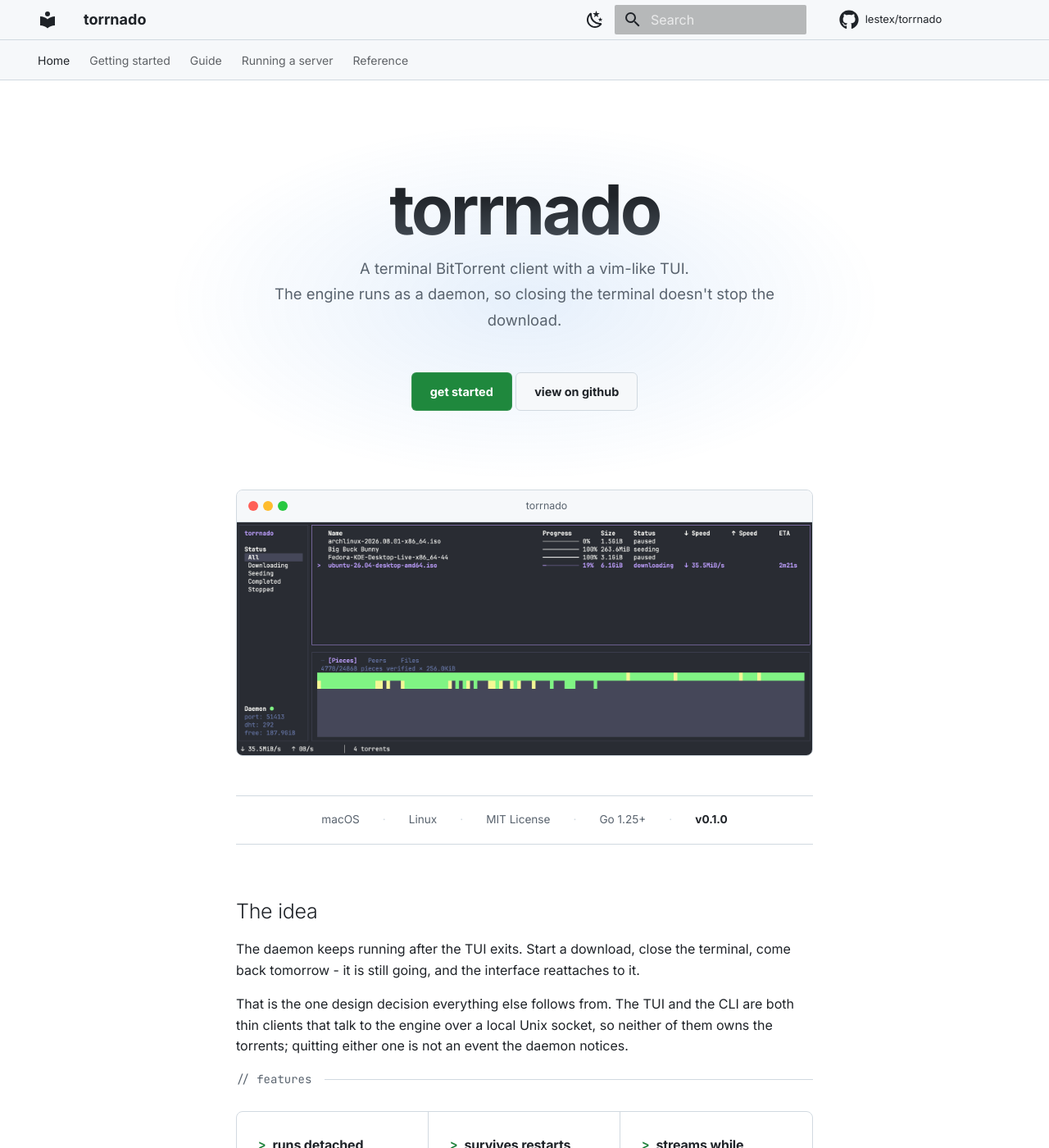
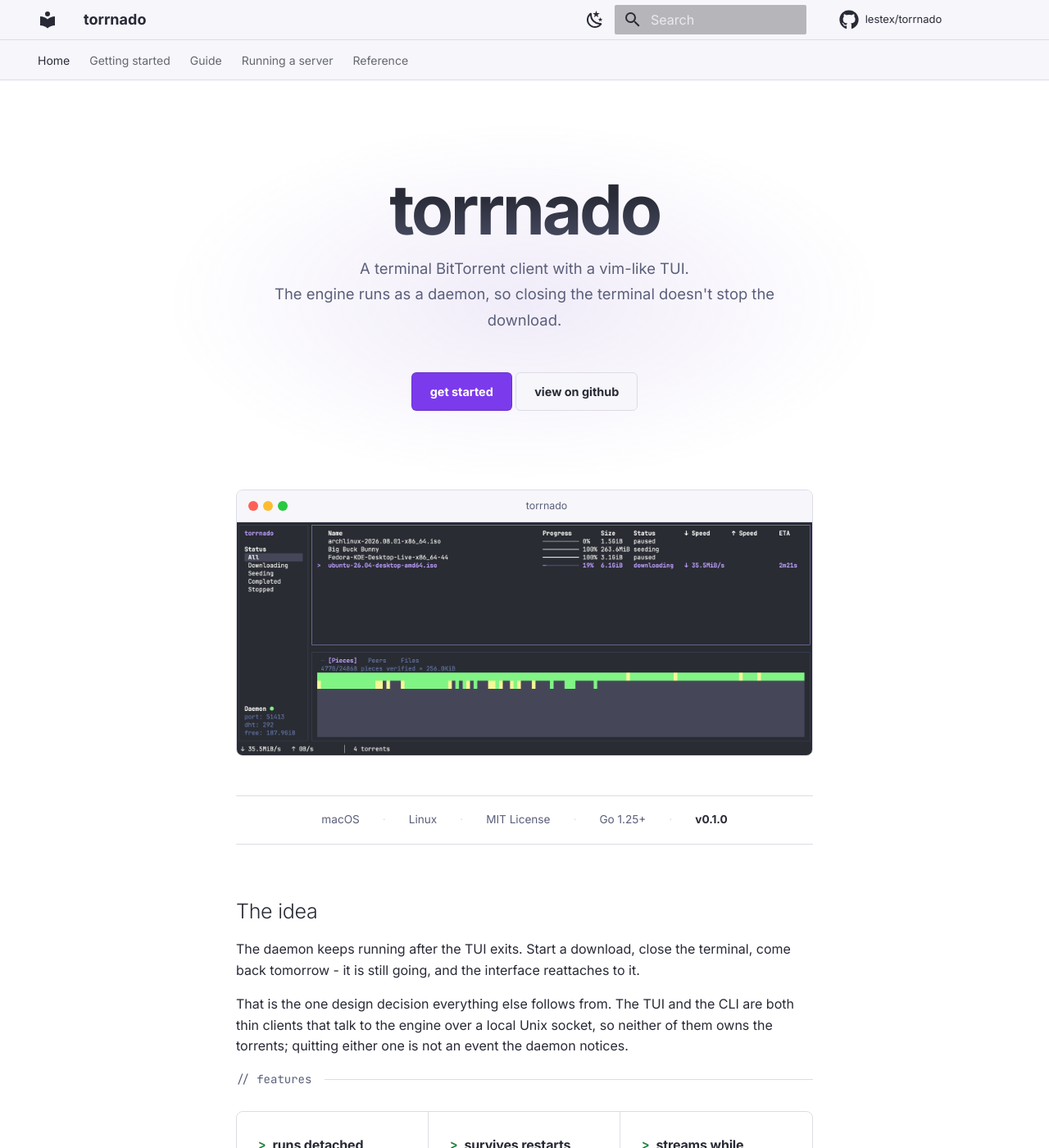
Before and after one commit to lestex/torrnado, an MkDocs documentation site: the page built from docs/index.md, in a window 1280 px wide and 1400 px high. Shown: the whole window at 82% size. Built offline with MkDocs 1.6.1 and Material for MkDocs 9.7.7, drawn with Linux system fonts in a browser that asks for light colours; comment, search, counter and statistics services are not loaded.

Commit message:
docs: the site wears the same theme the TUI does
Swaps GitHub's Primer tokens for dracula, which is what `theme` defaults
to in internal/config. The screenshot in the hero and the page around it
are now one scheme rather than two that merely coexist.

The values are copied from internal/theme/builtin.go, not sampled off the
screenshot: a capture carries the display's colour profile with it, and
every colour read back a few points adrift -- the background came out

Two places where matching exactly would have been wrong:

- dracula's Muted, #6272a4, scores 3.03 against the background. That is
  fine for short terminal labels and not for paragraphs of muted prose,
  so the site uses #8b93b8 at 4.72.
- the accent is light, so the primary button takes dark text rather than
  white. Contrast checked at 5.9.

dracula has no light counterpart, so the light scheme keeps the purple on
a neutral ground, darkened until it carries body text on white. Every
pair was measured rather than eyeballed; the lowest is 4.72.

The --gh- prefix is now --tn-, since the tokens are not GitHub's.

```diff
--- a/docs/stylesheets/torrnado.css
+++ b/docs/stylesheets/torrnado.css
@@ -1,99 +1,112 @@
 /* torrnado docs theme.
  *
- * Two jobs: repaint Material in GitHub's palette, and provide the
+ * Two jobs: repaint Material in the TUI's own palette, and provide the
  * landing-page components (hero, terminal frame, stat bar, feature grid).
  *
- * The colors are GitHub's own Primer tokens rather than approximations,
- * so a screenshot of the docs sits next to a screenshot of the repo
- * without the two looking like different products.
+ * The colors are dracula, which is what `theme` defaults to in
+ * internal/config, so the site and the screenshot on it are the same
+ * scheme rather than two that merely coexist. They are copied from
+ * internal/theme/builtin.go rather than sampled off the screenshot: a
+ * capture carries the display's color profile, and every value read back
+ * a few points adrift.
+ *
+ * Changing the site's colors means editing the two blocks below and
+ * nothing else - every rule in this file derives from these tokens.
  */
 
 /* ---------------------------------------------------------------- palette */
 
 [data-md-color-scheme="slate"] {
-  --gh-canvas: #0d1117;
-  --gh-canvas-subtle: #161b22;
-  --gh-canvas-inset: #010409;
-  --gh-border: #30363d;
-  --gh-border-muted: #21262d;
-  --gh-fg: #e6edf3;
-  --gh-fg-muted: #8b949e;
-  --gh-accent: #4493f8;
-  --gh-success: #3fb950;
-  --gh-btn: #238636;
-  --gh-btn-hover: #2ea043;
+  /* dracula, the TUI's default theme, taken from internal/theme/builtin.go
+   * rather than sampled off a screenshot - a capture carries the display
+   * profile with it, and every value came out a few points adrift. */
+  --tn-canvas: #282a36;        /* Background */
+  --tn-canvas-subtle: #31333f; /* between Background and Border */
+  --tn-canvas-inset: #21222c;
+  --tn-border: #44475a;        /* Border / SelectedBg */
+  --tn-border-muted: #383a4a;
+  --tn-fg: #f8f8f2;            /* Foreground */
+  /* dracula's own Muted is #6272a4, which scores 3.03 against the
+   * background: fine for short terminal labels, not for paragraphs of
+   * muted prose. Lightened until it passes at 4.72. */
+  --tn-fg-muted: #8b93b8;
+  --tn-accent: #bd93f9;        /* Accent */
+  --tn-success: #50fa7b;       /* Success */
+  --tn-warning: #f1fa8c;       /* Warning */
+  --tn-btn: #bd93f9;
+  --tn-btn-hover: #caa9fa;
+  /* The accent is light, so the button takes dark text rather than white. */
+  --tn-btn-fg: #282a36;
 
-  --md-default-bg-color: var(--gh-canvas);
-  --md-default-fg-color: var(--gh-fg);
-  --md-default-fg-color--light: var(--gh-fg-muted);
-  --md-default-fg-color--lighter: #6e7681;
-  --md-default-fg-color--lightest: var(--gh-border-muted);
+  --md-primary-fg-color: var(--tn-canvas-subtle);
+  --md-primary-bg-color: var(--tn-fg);
+  --md-accent-fg-color: var(--tn-accent);
 
-  --md-primary-fg-color: var(--gh-canvas-subtle);
-  --md-primary-bg-color: var(--gh-fg);
-  --md-accent-fg-color: var(--gh-accent);
-
-  --md-typeset-a-color: var(--gh-accent);
-  --md-code-bg-color: var(--gh-canvas-subtle);
-  --md-code-fg-color: var(--gh-fg);
-  --md-footer-bg-color: var(--gh-canvas-inset);
-  --md-footer-bg-color--dark: var(--gh-canvas-inset);
+  --md-typeset-a-color: var(--tn-accent);
+  --md-code-bg-color: var(--tn-canvas-subtle);
+  --md-code-fg-color: var(--tn-fg);
+  --md-footer-bg-color: var(--tn-canvas-inset);
+  --md-footer-bg-color--dark: var(--tn-canvas-inset);
 }
 
 [data-md-color-scheme="default"] {
-  --gh-canvas: #ffffff;
-  --gh-canvas-subtle: #f6f8fa;
-  --gh-canvas-inset: #f6f8fa;
-  --gh-border: #d1d9e0;
-  --gh-border-muted: #d8dee4;
-  --gh-fg: #1f2328;
-  --gh-fg-muted: #59636e;
-  --gh-accent: #0969da;
-  --gh-success: #1a7f37;
-  --gh-btn: #1f883d;
-  --gh-btn-hover: #1a7f37;
+  /* dracula has no light counterpart, so this keeps its purple and puts it
+   * on a neutral ground, darkened until it carries body text on white. */
+  --tn-canvas: #ffffff;
+  --tn-canvas-subtle: #f6f6fb;
+  --tn-canvas-inset: #f6f6fb;
+  --tn-border: #dcdce7;
+  --tn-border-muted: #e6e6ef;
+  --tn-fg: #282a36;
+  --tn-fg-muted: #5a5f7a;
+  --tn-accent: #6f42c1;
+  --tn-success: #1a7f37;
+  --tn-warning: #9a6700;
+  --tn-btn: #7c3aed;
+  --tn-btn-hover: #6d28d9;
+  --tn-btn-fg: #ffffff;
 
-  --md-default-bg-color: var(--gh-canvas);
-  --md-default-fg-color: var(--gh-fg);
-  --md-default-fg-color--light: var(--gh-fg-muted);
+  --md-default-bg-color: var(--tn-canvas);
+  --md-default-fg-color: var(--tn-fg);
+  --md-default-fg-color--light: var(--tn-fg-muted);
 
   /* Material paints the header background from --md-primary-fg-color and
    * its text from --md-primary-bg-color. The names read backwards; get
    * them the wrong way round in the light scheme and you get white text
    * on a white header, which is invisible rather than merely ugly. */
-  --md-primary-fg-color: var(--gh-canvas-subtle);
-  --md-primary-bg-color: var(--gh-fg);
-  --md-accent-fg-color: var(--gh-accent);
+  --md-primary-fg-color: var(--tn-canvas-subtle);
+  --md-primary-bg-color: var(--tn-fg);
+  --md-accent-fg-color: var(--tn-accent);
 
-  --md-typeset-a-color: var(--gh-accent);
-  --md-code-bg-color: var(--gh-canvas-subtle);
+  --md-typeset-a-color: var(--tn-accent);
+  --md-code-bg-color: var(--tn-canvas-subtle);
 }
 
 /* Material draws the header from the primary color; GitHub's is a flat
  * dark bar with a hairline rather than a saturated block. */
 .md-header {
-  background-color: var(--gh-canvas-subtle);
-  border-bottom: 1px solid var(--gh-border);
+  background-color: var(--tn-canvas-subtle);
+  border-bottom: 1px solid var(--tn-border);
   box-shadow: none;
 }
 
 .md-tabs {
-  background-color: var(--gh-canvas-subtle);
-  border-bottom: 1px solid var(--gh-border);
+  background-color: var(--tn-canvas-subtle);
+  border-bottom: 1px solid var(--tn-border);
 }
 
 [data-md-color-scheme="slate"] .md-typeset code,
 [data-md-color-scheme="default"] .md-typeset code {
-  border: 1px solid var(--gh-border-muted);
+  border: 1px solid var(--tn-border-muted);
   border-radius: 6px;
 }
 
 .md-typeset pre > code {
-  border: 1px solid var(--gh-border);
+  border: 1px solid var(--tn-border);
 }
 
 .md-typeset table:not([class]) th {
-  background-color: var(--gh-canvas-subtle);
+  background-color: var(--tn-canvas-subtle);
 }
 
 /* --------------------------------------------------------------- landing */
@@ -150,8 +163,8 @@
   transform: translateX(-50%);
   background: radial-gradient(
     ellipse at center,
-    rgba(56, 105, 216, 0.20) 0%,
-    rgba(56, 105, 216, 0.07) 40%,
+    rgba(189, 147, 249, 0.18) 0%,
+    rgba(189, 147, 249, 0.06) 40%,
     transparent 70%
   );
   pointer-events: none;
@@ -161,7 +174,7 @@
 [data-md-color-scheme="default"] .tn-hero::before {
   background: radial-gradient(
     ellipse at center,
-    rgba(9, 105, 218, 0.10) 0%,
+    rgba(111, 66, 193, 0.10) 0%,
     transparent 70%
   );
 }
@@ -183,7 +196,7 @@
   font-weight: 800;
   letter-spacing: -0.04em;
   margin: 0 0 0.6rem;
-  background: linear-gradient(180deg, var(--gh-fg) 30%, var(--gh-fg-muted) 130%);
+  background: linear-gradient(180deg, var(--tn-fg) 30%, var(--tn-fg-muted) 130%);
   -webkit-background-clip: text;
   background-clip: text;
   -webkit-text-fill-color: transparent;
@@ -192,7 +205,7 @@
 .md-typeset .tn-hero__tagline {
   font-size: 0.92rem;
   line-height: 1.7;
-  color: var(--gh-fg-muted);
+  color: var(--tn-fg-muted);
   margin: 0 auto 1.6rem;
   max-width: 34rem;
 }
@@ -221,35 +234,35 @@
 }
 
 .md-typeset .tn-btn--primary {
-  background-color: var(--gh-btn);
-  border-color: rgba(240, 246, 252, 0.1);
-  color: #ffffff;
+  background-color: var(--tn-btn);
+  border-color: rgba(0, 0, 0, 0.15);
+  color: var(--tn-btn-fg);
 }
 
 .md-typeset .tn-btn--primary:hover {
-  background-color: var(--gh-btn-hover);
-  color: #ffffff;
+  background-color: var(--tn-btn-hover);
+  color: var(--tn-btn-fg);
 }
 
 .md-typeset .tn-btn--ghost {
-  background-color: var(--gh-canvas-subtle);
-  border-color: var(--gh-border);
-  color: var(--gh-fg);
+  background-color: var(--tn-canvas-subtle);
+  border-color: var(--tn-border);
+  color: var(--tn-fg);
 }
 
 .md-typeset .tn-btn--ghost:hover {
-  background-color: var(--gh-border-muted);
-  border-color: var(--gh-fg-muted);
-  color: var(--gh-fg);
+  background-color: var(--tn-border-muted);
+  border-color: var(--tn-fg-muted);
+  color: var(--tn-fg);
 }
 
 /* Terminal frame -------------------------------------------------------- */
 
 .tn-terminal {
-  border: 1px solid var(--gh-border);
+  border: 1px solid var(--tn-border);
   border-radius: 8px;
   overflow: hidden;
-  background-color: var(--gh-canvas-inset);
+  background-color: var(--tn-canvas-inset);
   margin: 0 0 2.4rem;
 }
 
@@ -258,8 +271,8 @@
   align-items: center;
   gap: 0.3rem;
   padding: 0.45rem 0.7rem;
-  background-color: var(--gh-canvas-subtle);
-  border-bottom: 1px solid var(--gh-border);
+  background-color: var(--tn-canvas-subtle);
+  border-bottom: 1px solid var(--tn-border);
 }
 
 .tn-terminal__bar i {
@@ -277,7 +290,7 @@
   flex: 1;
   text-align: center;
   font-size: 0.62rem;
-  color: var(--gh-fg-muted);
+  color: var(--tn-fg-muted);
   font-style: normal;
 }
 
@@ -304,10 +317,10 @@
   gap: 0.5rem 1.4rem;
   padding: 0.9rem 1rem;
   margin: 0 0 3.2rem;
-  border-top: 1px solid var(--gh-border);
-  border-bottom: 1px solid var(--gh-border);
+  border-top: 1px solid var(--tn-border);
+  border-bottom: 1px solid var(--tn-border);
   font-size: 0.68rem;
-  color: var(--gh-fg-muted);
+  color: var(--tn-fg-muted);
 }
 
 /* Separators are drawn rather than typed, so adding or removing an item
@@ -315,11 +328,11 @@
 .tn-stats > span:not(:last-child)::after {
   content: "·";
   margin-left: 1.4rem;
-  color: var(--gh-border);
+  color: var(--tn-border);
 }
 
 .tn-stats b {
-  color: var(--gh-fg);
+  color: var(--tn-fg);
   font-weight: 600;
 }
 
@@ -331,7 +344,7 @@
   gap: 0.8rem;
   font-family: var(--md-code-font-family, monospace);
   font-size: 0.7rem;
-  color: var(--gh-fg-muted);
+  color: var(--tn-fg-muted);
   margin: 0 0 1.4rem;
   font-weight: 400;
 }
@@ -340,7 +353,7 @@
   content: "";
   flex: 1;
   height: 1px;
-  background: var(--gh-border);
+  background: var(--tn-border);
 }
 
 /* Feature grid ---------------------------------------------------------- */
@@ -348,7 +361,7 @@
 .tn-features {
   display: grid;
   grid-template-columns: repeat(3, 1fr);
-  border: 1px solid var(--gh-border);
+  border: 1px solid var(--tn-border);
   border-radius: 8px;
   overflow: hidden;
   margin: 0 0 3.2rem;
@@ -356,8 +369,8 @@
 
 .tn-feature {
   padding: 1.4rem 1.3rem;
-  border-right: 1px solid var(--gh-border);
-  border-bottom: 1px solid var(--gh-border);
+  border-right: 1px solid var(--tn-border);
+  border-bottom: 1px solid var(--tn-border);
   transition: background-color 120ms;
 }
 
@@ -368,14 +381,14 @@
 .tn-feature:nth-last-child(-n + 3) { border-bottom: 0; }
 
 .tn-feature:hover {
-  background-color: var(--gh-canvas-subtle);
+  background-color: var(--tn-canvas-subtle);
 }
 
 .md-typeset .tn-feature h3 {
   margin: 0 0 0.5rem;
   font-size: 0.8rem;
   font-weight: 600;
-  color: var(--gh-fg);
+  color: var(--tn-fg);
 }
 
 /* Cards are not link targets, and a hovering pilcrow in the middle of a
@@ -386,7 +399,7 @@
 
 .md-typeset .tn-feature h3::before {
   content: ">";
-  color: var(--gh-success);
+  color: var(--tn-success);
   margin-right: 0.4rem;
   font-family: var(--md-code-font-family, monospace);
 }
@@ -395,7 +408,7 @@
   margin: 0;
   font-size: 0.72rem;
   line-height: 1.65;
-  color: var(--gh-fg-muted);
+  color: var(--tn-fg-muted);
 }
 
 /* Install block --------------------------------------------------------- */
@@ -406,32 +419,32 @@
 
 .tn-install .tabbed-set > label {
   font-size: 0.7rem;
-  color: var(--gh-fg-muted);
+  color: var(--tn-fg-muted);
 }
 
 .tn-install .tabbed-set > input:checked + label {
-  color: var(--gh-fg);
-  border-color: var(--gh-success);
+  color: var(--tn-fg);
+  border-color: var(--tn-success);
 }
 
 .md-typeset .tn-after-install {
   font-size: 0.72rem;
-  color: var(--gh-fg-muted);
+  color: var(--tn-fg-muted);
 }
 
 /* Responsive ------------------------------------------------------------ */
 
 @media screen and (max-width: 76.1875em) {
   .tn-features { grid-template-columns: repeat(2, 1fr); }
-  .tn-feature:nth-child(3n) { border-right: 1px solid var(--gh-border); }
+  .tn-feature:nth-child(3n) { border-right: 1px solid var(--tn-border); }
   .tn-feature:nth-child(2n) { border-right: 0; }
-  .tn-feature:nth-last-child(-n + 3) { border-bottom: 1px solid var(--gh-border); }
+  .tn-feature:nth-last-child(-n + 3) { border-bottom: 1px solid var(--tn-border); }
   .tn-feature:nth-last-child(-n + 2) { border-bottom: 0; }
 }
 
 @media screen and (max-width: 44.9375em) {
   .md-typeset .tn-hero__title { font-size: 2.8rem; }
   .tn-features { grid-template-columns: 1fr; }
-  .tn-feature { border-right: 0 !important; border-bottom: 1px solid var(--gh-border) !important; }
+  .tn-feature { border-right: 0 !important; border-bottom: 1px solid var(--tn-border) !important; }
   .tn-feature:last-child { border-bottom: 0 !important; }
 }
```
